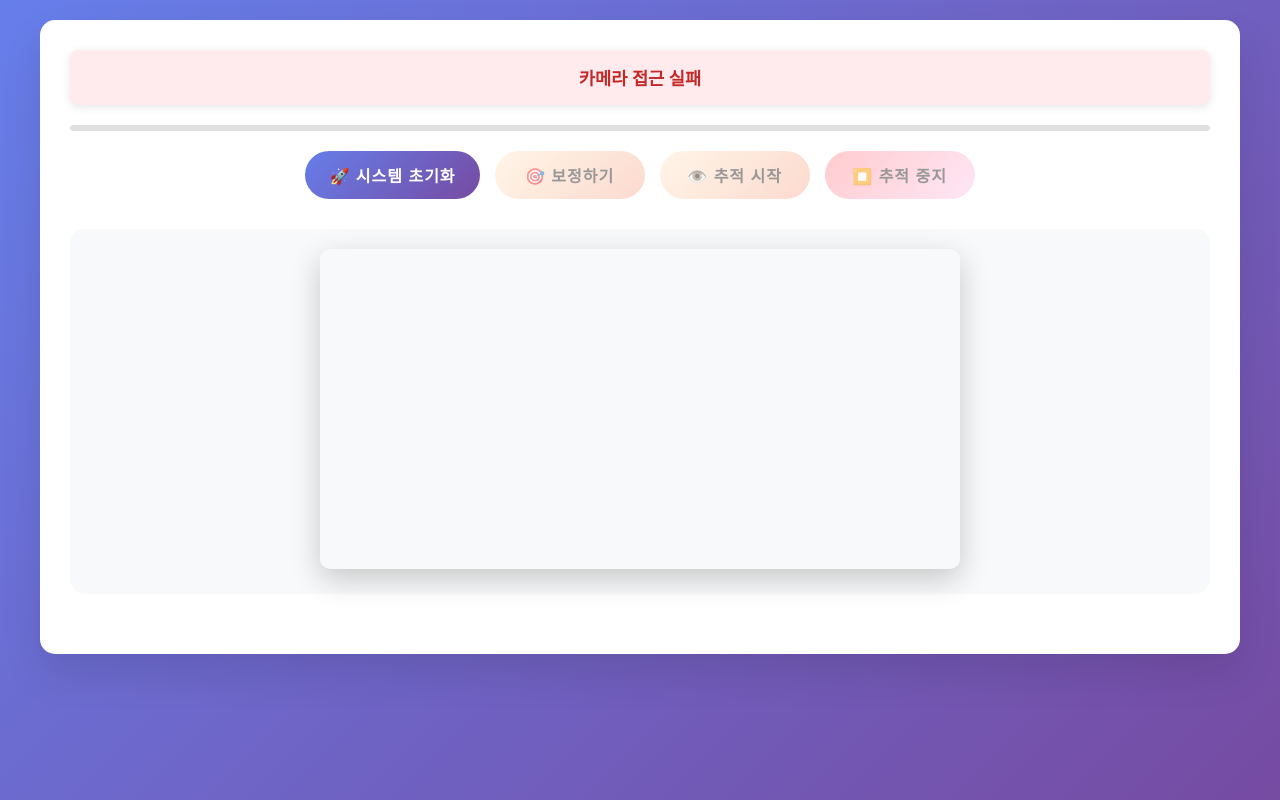
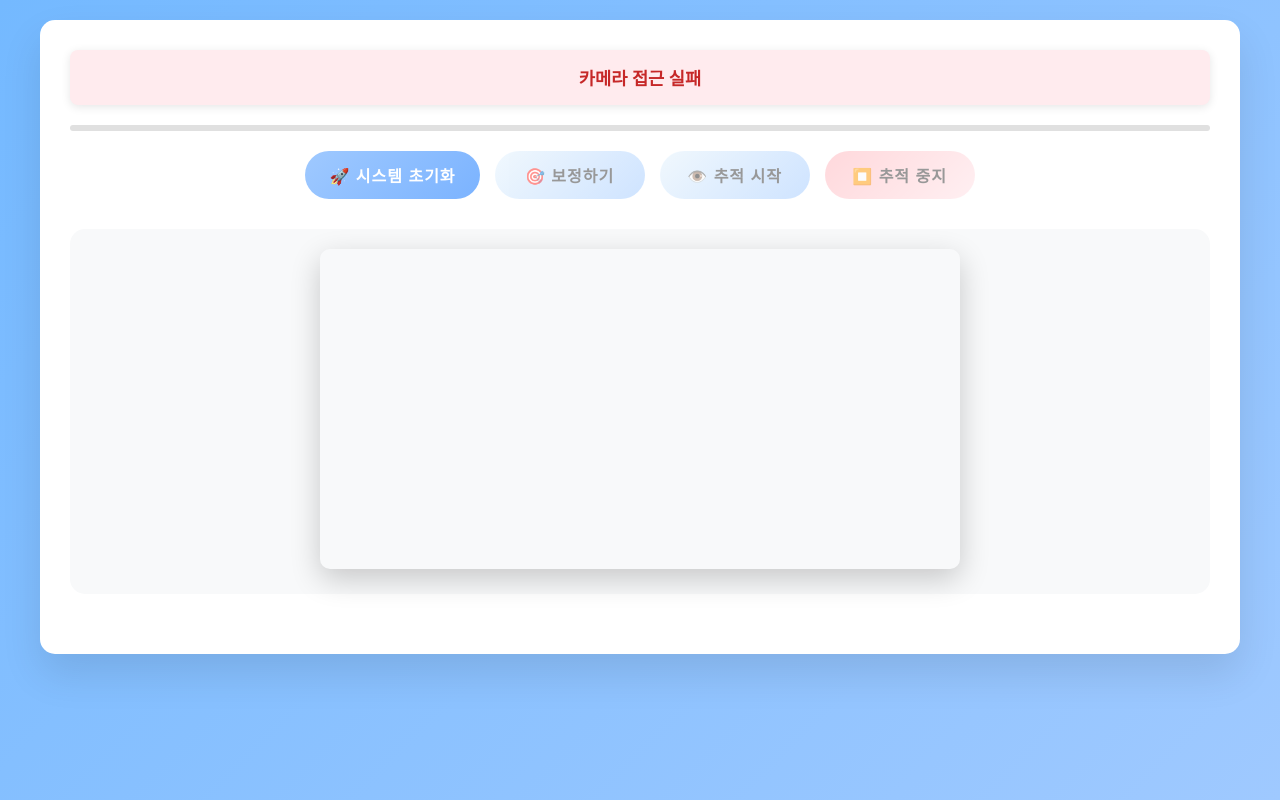
Before and after one commit to AI-sori/Ai-talk_ai, a Flask app: page / in a window 1280 px wide. Run offline with Flask 3, Linux system fonts and the light colour scheme.

Commit message:
UI 색상 변경

```diff
--- a/templates/index.html
+++ b/templates/index.html
@@ -3,7 +3,7 @@
 <head>
     <meta charset="UTF-8">
     <meta name="viewport" content="width=device-width, initial-scale=1.0">
-    <title>시선추적 독서 분석 시스템</title>
+    <title>시선추적 언어발달 진단 시스템</title>
     <style>
         * {
             margin: 0;
@@ -13,7 +13,7 @@
 
         body {
             font-family: 'Segoe UI', Tahoma, Geneva, Verdana, sans-serif;
-            background: linear-gradient(135deg, #667eea 0%, #764ba2 100%);
+            background: linear-gradient(135deg, #74b9ff 0%, #9FC9FF 100%);
             min-height: 100vh;
             padding: 20px;
         }
@@ -64,17 +64,17 @@
         }
 
         .btn.primary {
-            background: linear-gradient(135deg, #667eea 0%, #764ba2 100%);
+            background: linear-gradient(135deg, #9FC9FF 0%, #7BB3FF 100%);
             color: white;
         }
 
         .btn.secondary {
-            background: linear-gradient(135deg, #ffecd2 0%, #fcb69f 100%);
+            background: linear-gradient(135deg, #E3F2FD 0%, #9FC9FF 100%);
             color: #333;
         }
 
         .btn.danger {
-            background: linear-gradient(135deg, #ff9a9e 0%, #fecfef 100%);
+            background: linear-gradient(135deg, #FFB3BA 0%, #FFE1E6 100%);
             color: #333;
         }
 
```
